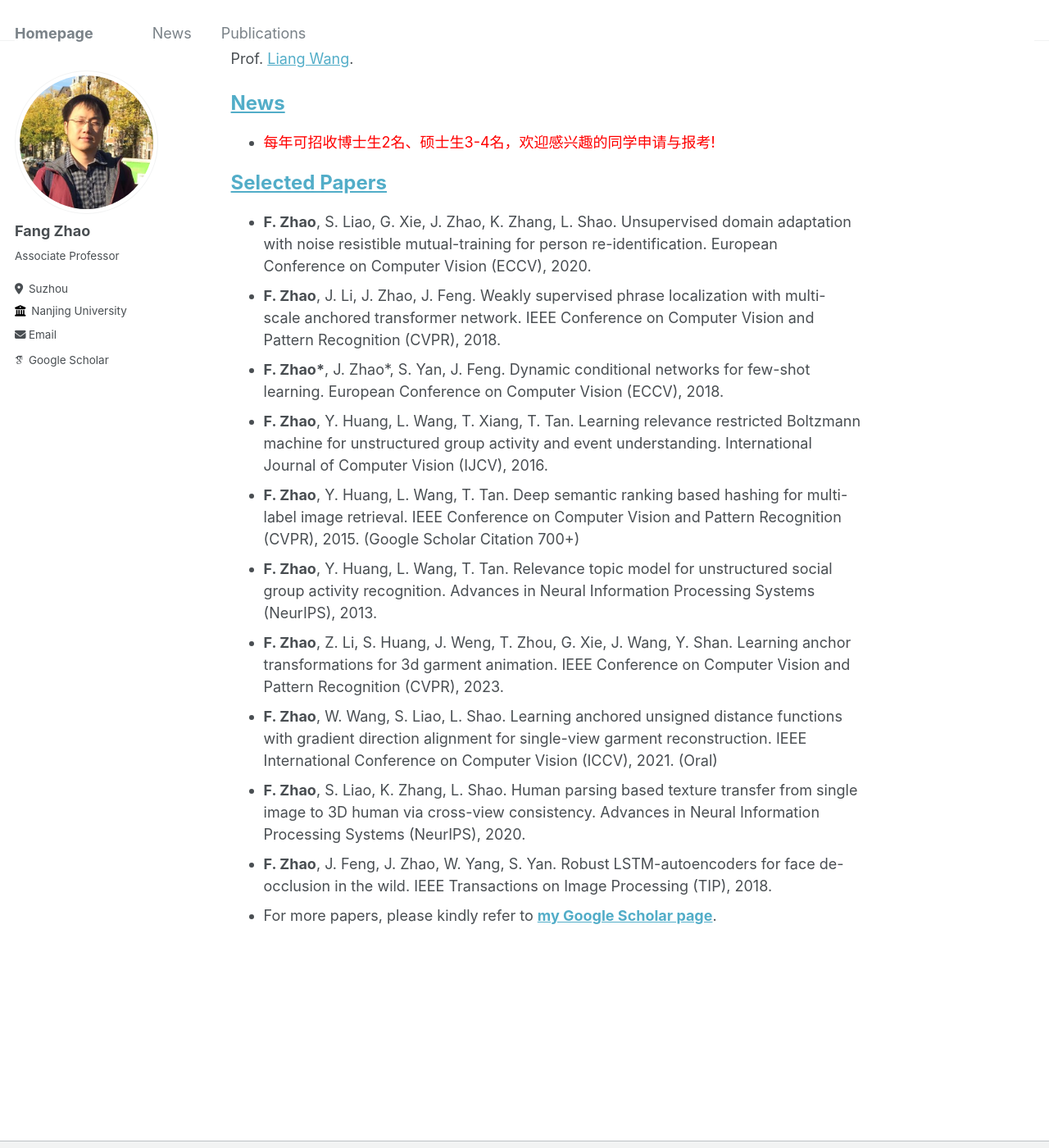
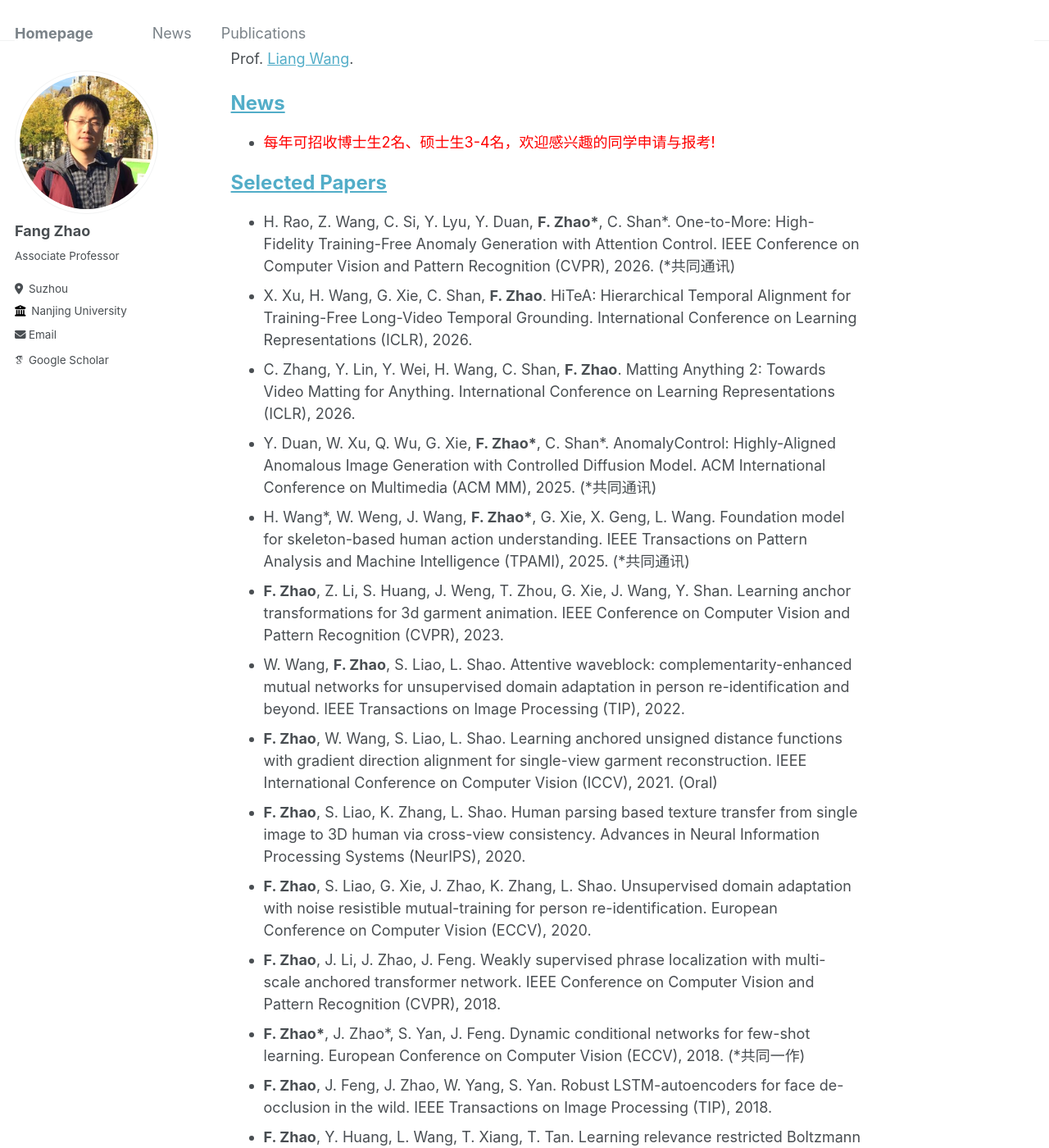
Before and after one commit to zhaofang0627/zhaofang0627.github.io, a Jekyll site: the page built from _pages/about.md, in a window 1280 px wide and 1400 px high, scrolled down 258 px. Shown: the whole window at 82% size. Built offline with Jekyll 4.4.1, drawn with Linux system fonts in a browser that asks for light colours; some web fonts are replaced.

Commit message:
Update about.md

```diff
--- a/_pages/about.md
+++ b/_pages/about.md
@@ -20,15 +20,21 @@ I am an Associate Professor at the School of Intelligence Science and Technology
 [<font size="5">Selected Papers</font>](#publications)<a id="publications"></a>
 ======
 <ul>
+  <li>H. Rao, Z. Wang, C. Si, Y. Lyu, Y. Duan, <strong>F. Zhao*</strong>, C. Shan*. One-to-More: High-Fidelity Training-Free Anomaly Generation with Attention Control. IEEE Conference on Computer Vision and Pattern Recognition (CVPR), 2026. (*共同通讯)</li>
+  <li>X. Xu, H. Wang, G. Xie, C. Shan, <strong>F. Zhao</strong>. HiTeA: Hierarchical Temporal Alignment for Training-Free Long-Video Temporal Grounding. International Conference on Learning Representations (ICLR), 2026.</li>
+  <li>C. Zhang, Y. Lin, Y. Wei, H. Wang, C. Shan, <strong>F. Zhao</strong>. Matting Anything 2: Towards Video Matting for Anything. International Conference on Learning Representations (ICLR), 2026.</li>
+  <li>Y. Duan, W. Xu, Q. Wu, G. Xie, <strong>F. Zhao*</strong>, C. Shan*. AnomalyControl: Highly-Aligned Anomalous Image Generation with Controlled Diffusion Model. ACM International Conference on Multimedia (ACM MM), 2025. (*共同通讯)</li>
+  <li>H. Wang*, W. Weng, J. Wang, <strong>F. Zhao*</strong>, G. Xie, X. Geng, L. Wang. Foundation model for skeleton-based human action understanding. IEEE Transactions on Pattern Analysis and Machine Intelligence (TPAMI), 2025. (*共同通讯)</li>
+  <li><strong>F. Zhao</strong>, Z. Li, S. Huang, J. Weng, T. Zhou, G. Xie, J. Wang, Y. Shan. Learning anchor transformations for 3d garment animation. IEEE Conference on Computer Vision and Pattern Recognition (CVPR), 2023.</li>
+  <li>W. Wang, <strong>F. Zhao</strong>, S. Liao, L. Shao. Attentive waveblock: complementarity-enhanced mutual networks for unsupervised domain adaptation in person re-identification and beyond. IEEE Transactions on Image Processing (TIP), 2022.</li>
+  <li><strong>F. Zhao</strong>, W. Wang, S. Liao, L. Shao. Learning anchored unsigned distance functions with gradient direction alignment for single-view garment reconstruction. IEEE International Conference on Computer Vision (ICCV), 2021. (Oral)</li>
+  <li><strong>F. Zhao</strong>, S. Liao, K. Zhang, L. Shao. Human parsing based texture transfer from single image to 3D human via cross-view consistency. Advances in Neural Information Processing Systems (NeurIPS), 2020.</li>
   <li><strong>F. Zhao</strong>, S. Liao, G. Xie, J. Zhao, K. Zhang, L. Shao. Unsupervised domain adaptation with noise resistible mutual-training for person re-identification. European Conference on Computer Vision (ECCV), 2020.</li>
   <li><strong>F. Zhao</strong>, J. Li, J. Zhao, J. Feng. Weakly supervised phrase localization with multi-scale anchored transformer network. IEEE Conference on Computer Vision and Pattern Recognition (CVPR), 2018.</li>
-  <li><strong>F. Zhao*</strong>, J. Zhao*, S. Yan, J. Feng. Dynamic conditional networks for few-shot learning. European Conference on Computer Vision (ECCV), 2018.</li>
+  <li><strong>F. Zhao*</strong>, J. Zhao*, S. Yan, J. Feng. Dynamic conditional networks for few-shot learning. European Conference on Computer Vision (ECCV), 2018. (*共同一作)</li>
+  <li><strong>F. Zhao</strong>, J. Feng, J. Zhao, W. Yang, S. Yan. Robust LSTM-autoencoders for face de-occlusion in the wild. IEEE Transactions on Image Processing (TIP), 2018.</li>
   <li><strong>F. Zhao</strong>, Y. Huang, L. Wang, T. Xiang, T. Tan.  Learning relevance restricted Boltzmann machine for unstructured group activity and event understanding. International Journal of Computer Vision (IJCV), 2016.</li>
   <li><strong>F. Zhao</strong>, Y. Huang, L. Wang, T. Tan. Deep semantic ranking based hashing for multi-label image retrieval. IEEE Conference on Computer Vision and Pattern Recognition (CVPR), 2015. (Google Scholar Citation 700+)</li>
   <li><strong>F. Zhao</strong>, Y. Huang, L. Wang, T. Tan. Relevance topic model for unstructured social group activity recognition. Advances in Neural Information Processing Systems (NeurIPS), 2013.</li>
-  <li><strong>F. Zhao</strong>, Z. Li, S. Huang, J. Weng, T. Zhou, G. Xie, J. Wang, Y. Shan. Learning anchor transformations for 3d garment animation. IEEE Conference on Computer Vision and Pattern Recognition (CVPR), 2023.</li>
-  <li><strong>F. Zhao</strong>, W. Wang, S. Liao, L. Shao. Learning anchored unsigned distance functions with gradient direction alignment for single-view garment reconstruction. IEEE International Conference on Computer Vision (ICCV), 2021. (Oral)</li>
-  <li><strong>F. Zhao</strong>, S. Liao, K. Zhang, L. Shao. Human parsing based texture transfer from single image to 3D human via cross-view consistency. Advances in Neural Information Processing Systems (NeurIPS), 2020.</li>
-  <li><strong>F. Zhao</strong>, J. Feng, J. Zhao, W. Yang, S. Yan. Robust LSTM-autoencoders for face de-occlusion in the wild. IEEE Transactions on Image Processing (TIP), 2018.</li>
   <li>For more papers, please kindly refer to <a href="https://scholar.google.com/citations?user=4C7mvOwAAAAJ&hl=en"><strong>my Google Scholar page</strong></a>.</li>
 </ul>
```
